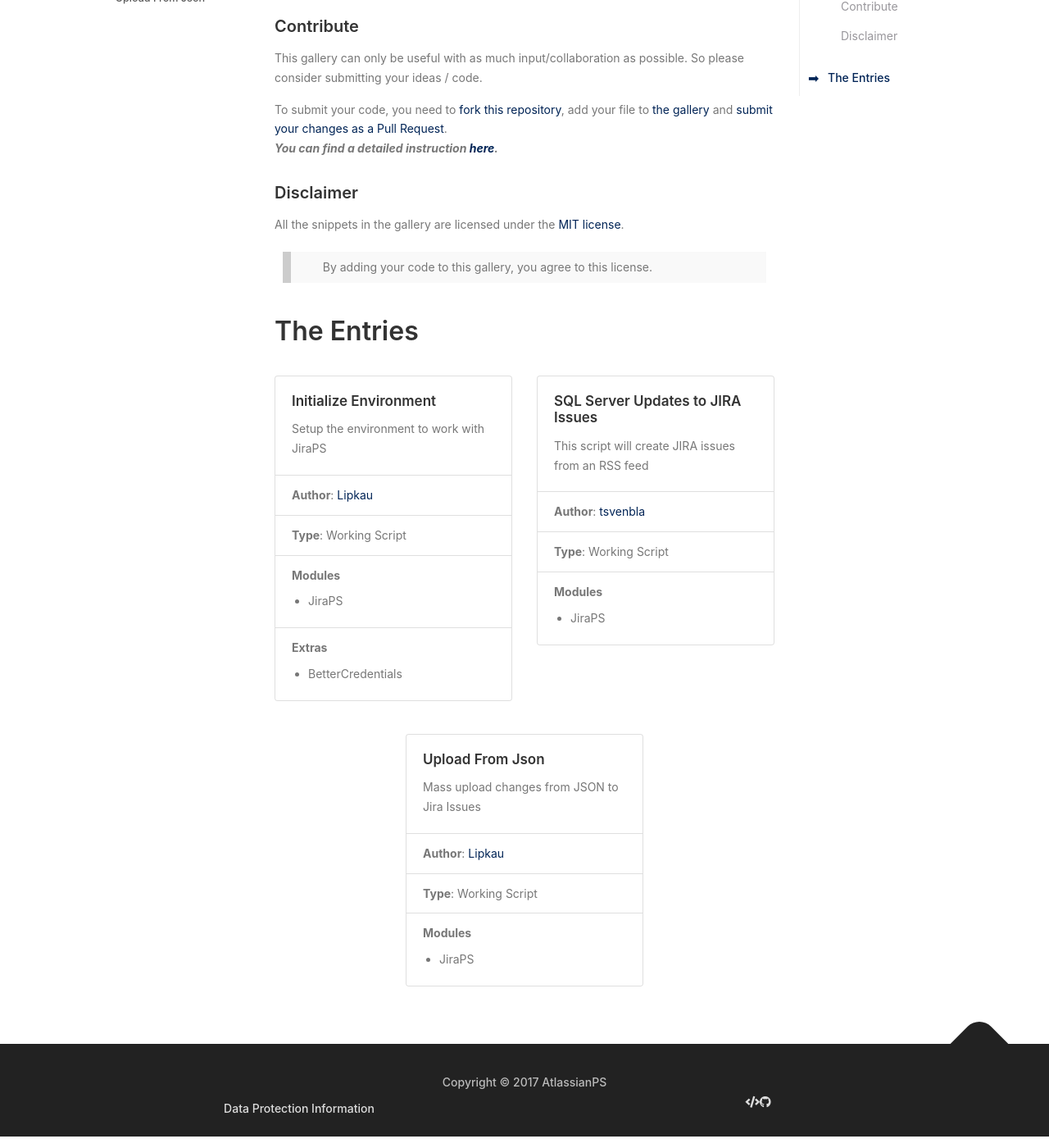
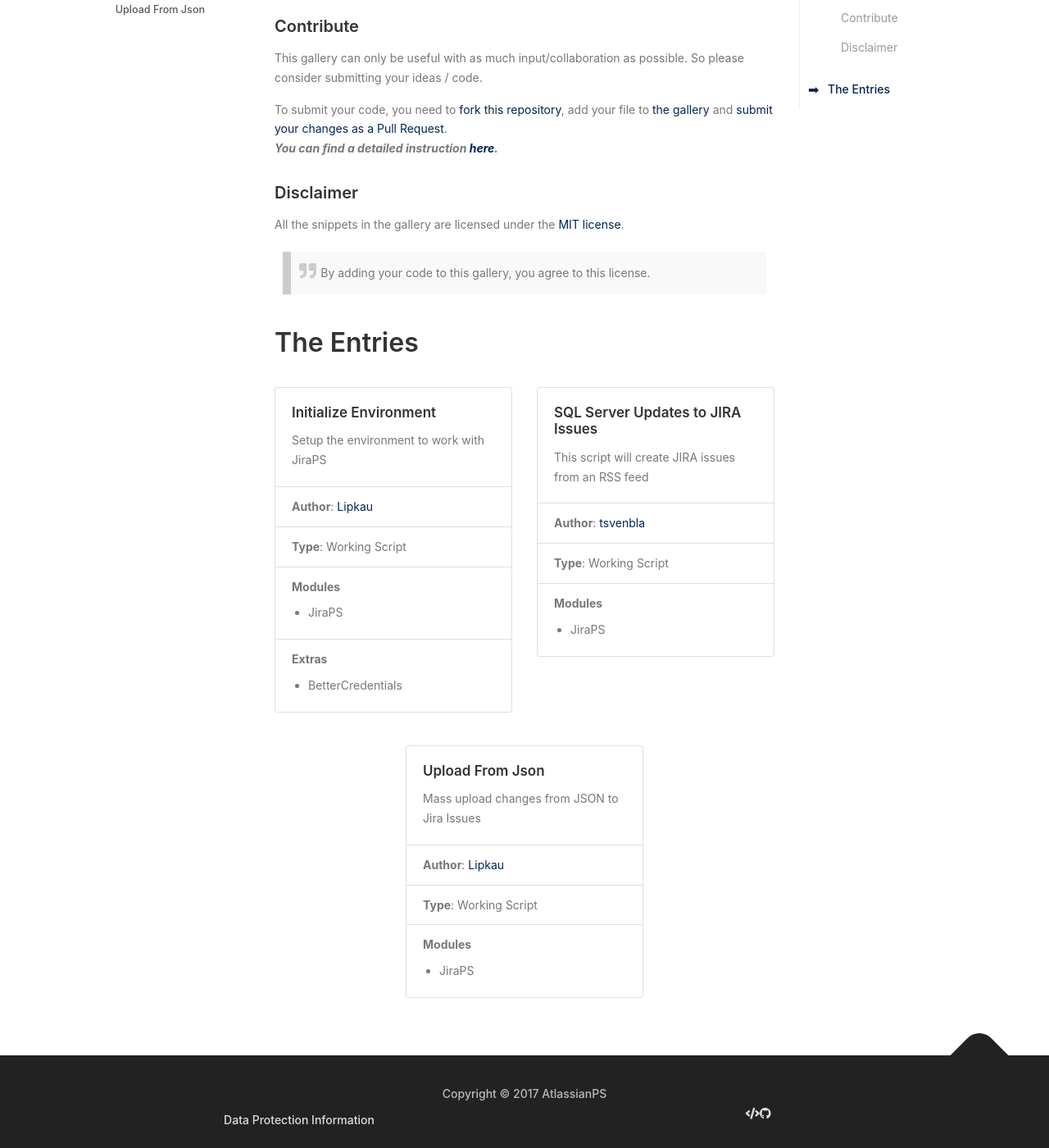
Before and after one commit to AtlassianPS/AtlassianPS.github.io, a Jekyll site: the page built from docs/Gallery/index.html, in a window 1280 px wide and 1400 px high, scrolled down 365 px. Shown: the whole window at 82% size. Built offline with Jekyll 4.4.1, drawn with Linux system fonts in a browser that asks for light colours; nearby versions of some CDN libraries; comment, search, counter and statistics services are not loaded.

Commit message:
Updated blockquote icon from FA

```diff
--- a/_sass/_blockquote.scss
+++ b/_sass/_blockquote.scss
@@ -2,17 +2,26 @@
     background: #f9f9f9;
     border-left: 10px solid #ccc;
     margin: 1.5em 10px;
-    padding: 0.5em 10px;
+    padding: 1em 10px;
     &::before {
         color: #ccc;
-        content: "\f10d";
-        font-family: FontAwesome;
-        font-size: 2em;
+        content: "\f10e";
+        font-family: "Font Awesome 5 Free";
+        font-weight: 900;
+        font-size: 1.5em;
         line-height: 0.1em;
         margin-right: 0.25em;
-        vertical-align: -0.4em;
     }
     p {
         display: inline;
+        line-height: 1.5em;
+    }
+    cite {
+        display: flex;
+        font-style: italic;
+        margin-bottom: 0;
+        &:before {
+            content: "-- ";
+        }
     }
 }
```
